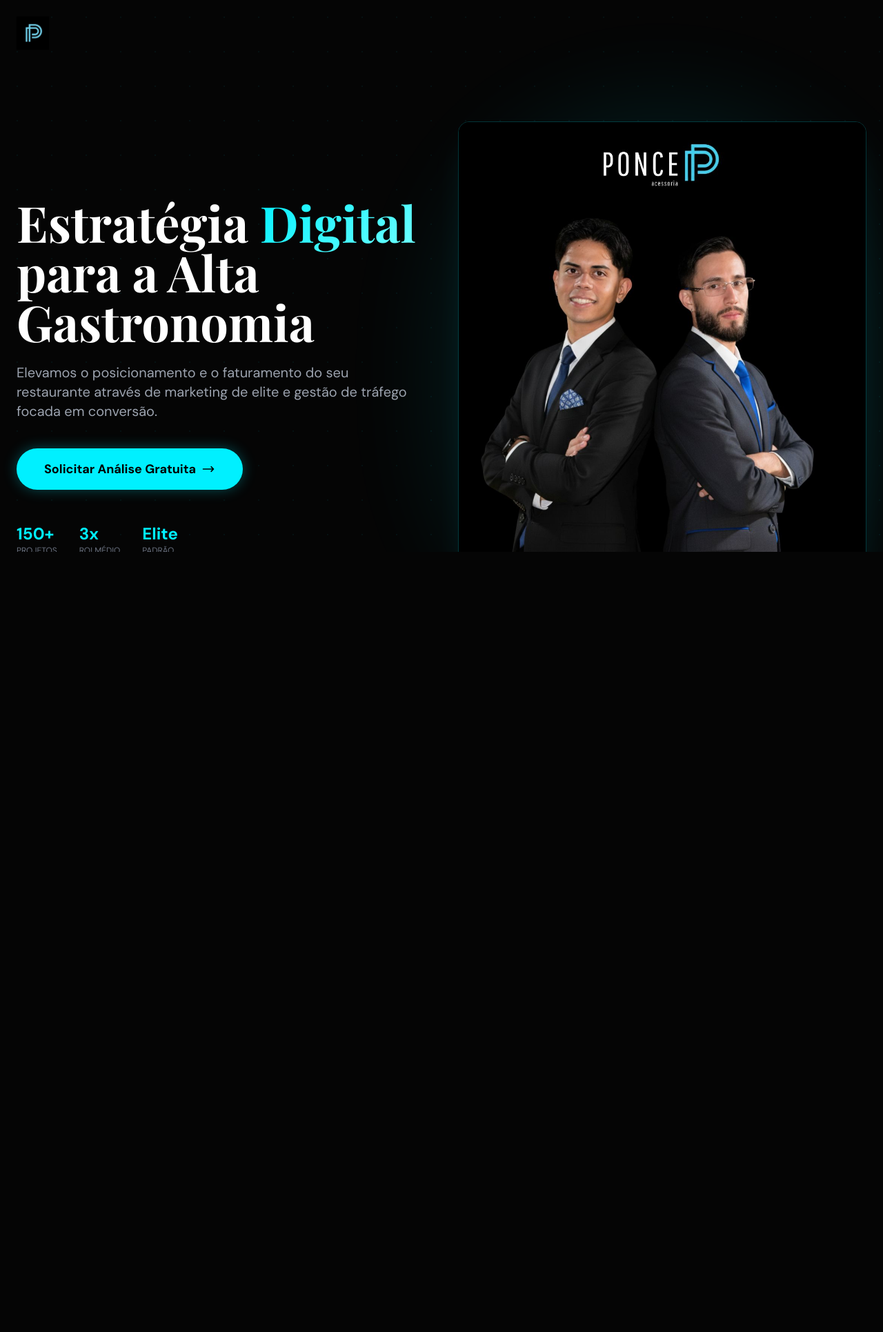
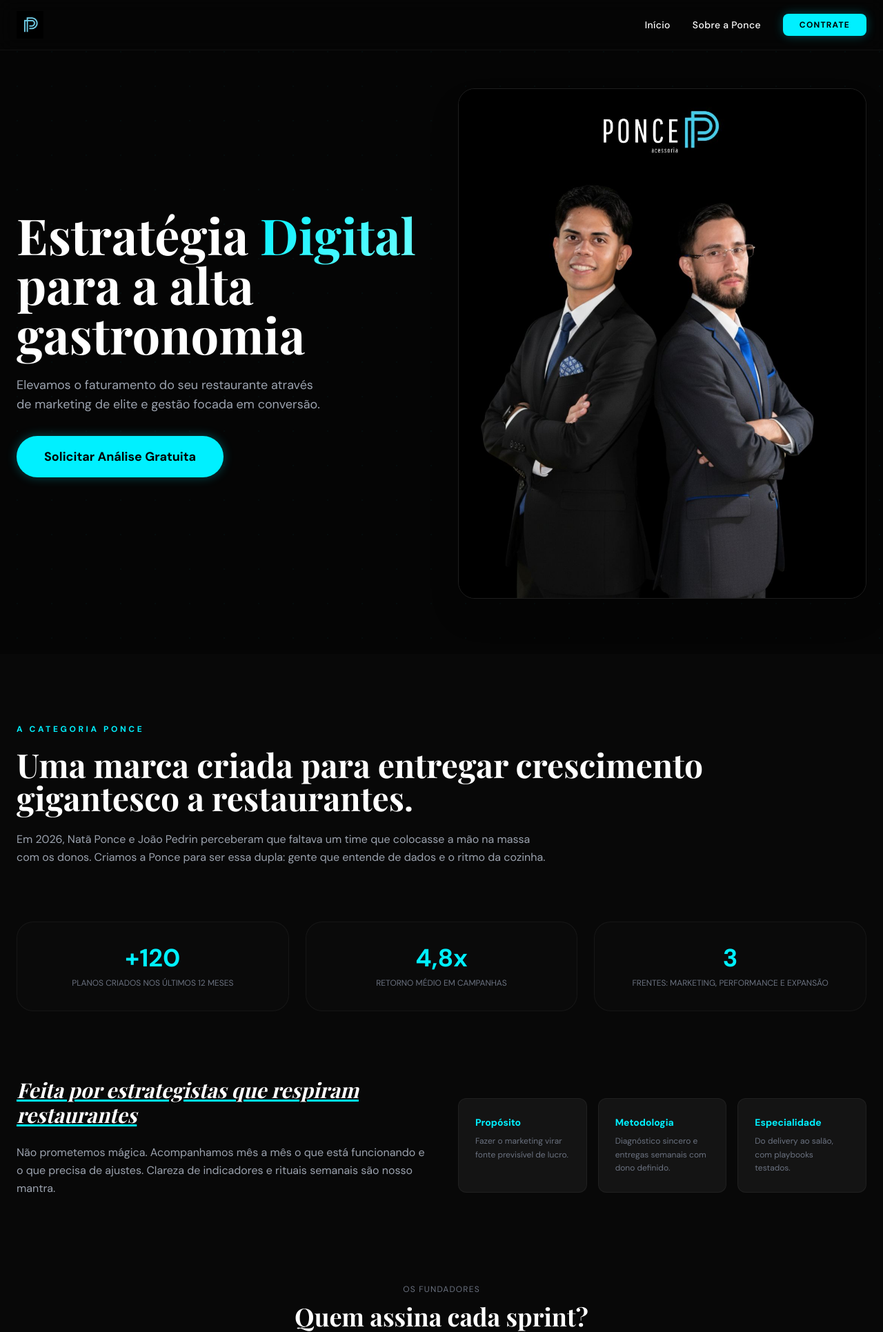
Before and after one commit to epessoaljp-hub/acessoriaponce.github.io, a plain HTML site: page index.html in a window 1280 px wide. Shown: the top 1931 px of the page at 69% size. Before the commit the page ends 800 px from the top, so only its background shows below. Drawn offline with nearby package versions, Linux system fonts and the light colour scheme.

Commit message:
Update index.html

```diff
--- a/index.html
+++ b/index.html
@@ -1,5 +1,5 @@
 <!doctype html>
-<html lang="pt-BR" class="h-full">
+<html lang="pt-BR" class="scroll-smooth h-full">
  <head>
   <meta charset="UTF-8">
   <meta name="viewport" content="width=device-width, initial-scale=1.0">
@@ -9,83 +9,128 @@
   <link rel="preconnect" href="https://fonts.gstatic.com" crossorigin>
   <link href="https://fonts.googleapis.com/css2?family=Playfair+Display:wght@600;700&family=DM+Sans:wght@400;500;600;700&display=swap" rel="stylesheet">
   <style>
-    :root {
-      --color-bg: #050505;
-      --color-surface: #111111;
-      --color-primary: #00F0FF;
-    }
+    :root { --color-bg: #050505; --color-surface: #111111; --color-primary: #00F0FF; }
+    body { background-color: var(--color-bg); color: white; font-family: 'DM Sans', sans-serif; }
     .font-display { font-family: 'Playfair Display', serif; }
-    .font-body { font-family: 'DM Sans', sans-serif; }
-    .gradient-cyan {
-      background: linear-gradient(135deg, #00F0FF 0%, #70FFFF 100%);
-      -webkit-background-clip: text;
-      -webkit-text-fill-color: transparent;
-    }
-    .btn-cyan {
-      background: #00F0FF;
-      transition: all 0.3s ease;
-      box-shadow: 0 0 20px rgba(0, 240, 255, 0.3);
-    }
-    .btn-cyan:hover {
-      transform: translateY(-2px);
-      box-shadow: 0 0 35px rgba(0, 240, 255, 0.6);
-    }
-    .pattern-bg {
-      background-image: radial-gradient(rgba(0, 240, 255, 0.05) 1px, transparent 1px);
-      background-size: 50px 50px;
-    }
-    @keyframes fadeInUp {
-      from { opacity: 0; transform: translateY(30px); }
-      to { opacity: 1; transform: translateY(0); }
-    }
-    .animate-in { animation: fadeInUp 0.8s ease-out forwards; }
+    .gradient-cyan { background: linear-gradient(135deg, #00F0FF 0%, #70FFFF 100%); -webkit-background-clip: text; -webkit-text-fill-color: transparent; }
+    .btn-cyan { background: #00F0FF; transition: all 0.3s ease; box-shadow: 0 0 15px rgba(0, 240, 255, 0.3); color: black; font-weight: bold; }
+    .btn-cyan:hover { transform: translateY(-2px); box-shadow: 0 0 30px rgba(0, 240, 255, 0.6); }
+    .card-dark { background: #0a0a0a; border: 1px solid rgba(255,255,255,0.05); border-radius: 1.5rem; padding: 2rem; transition: 0.3s; }
+    .card-dark:hover { border-color: var(--color-primary); }
+    .pattern-bg { background-image: radial-gradient(rgba(0, 240, 255, 0.03) 1px, transparent 1px); background-size: 50px 50px; }
   </style>
  </head>
- <body class="h-full font-body bg-[#050505] text-white">
-  <div class="w-full h-full overflow-auto pattern-bg">
+ <body class="pattern-bg">
 
-   <nav class="p-6 max-w-7xl mx-auto relative z-20">
-      <img src="logo.png" alt="PONCE Assessoria" class="h-12 w-auto object-contain">
+  <nav class="fixed top-0 w-full z-50 bg-[#050505]/80 backdrop-blur-md border-b border-white/5 px-6 py-4">
+    <div class="max-w-7xl mx-auto flex justify-between items-center">
+      <img src="logo.png" alt="PONCE" class="h-10 w-auto">
+      <div class="hidden md:flex gap-8 items-center text-sm font-medium tracking-wide">
+        <a href="#" class="hover:text-[#00F0FF] transition">Início</a>
+        <a href="#sobre" class="hover:text-[#00F0FF] transition">Sobre a Ponce</a>
+        <a href="#contrate" class="btn-cyan px-6 py-2 rounded-lg text-xs uppercase tracking-widest">Contrate</a>
+      </div>
+    </div>
   </nav>
 
-   <header class="relative max-w-7xl mx-auto px-6 py-12 lg:py-20 flex flex-col lg:flex-row items-center gap-12">
-    <div class="lg:w-1/2 z-10 text-center lg:text-left">
-     <h1 class="font-display text-5xl md:text-6xl lg:text-7xl font-bold mb-6 animate-in leading-tight">
-      Estratégia <span class="gradient-cyan">Digital</span><br>para a Alta Gastronomia
+  <header class="pt-32 pb-20 px-6 max-w-7xl mx-auto flex flex-col lg:flex-row items-center gap-12">
+    <div class="lg:w-1/2 text-center lg:text-left">
+      <h1 class="font-display text-5xl lg:text-7xl font-bold leading-tight mb-6">
+        Estratégia <span class="gradient-cyan">Digital</span> para a alta gastronomia
       </h1>
-     <p class="text-lg md:text-xl mb-10 text-gray-400 animate-in delay-100">
-      Elevamos o posicionamento e o faturamento do seu restaurante através de marketing de elite e gestão de tráfego focada em conversão.
-     </p>
-     <a href="#formulario" class="btn-cyan inline-flex items-center gap-2 px-10 py-4 rounded-full font-bold text-black text-lg animate-in delay-200">
-      Solicitar Análise Gratuita
-      <svg class="w-5 h-5" fill="none" stroke="currentColor" viewBox="0 0 24 24"><path stroke-linecap="round" stroke-linejoin="round" stroke-width="2" d="M17 8l4 4m0 0l-4 4m4-4H3"/></svg>
-     </a>
+      <p class="text-gray-400 text-lg lg:max-w-md mb-8">Elevamos o faturamento do seu restaurante através de marketing de elite e gestão focada em conversão.</p>
+      <a href="#contrate" class="btn-cyan inline-block px-10 py-4 rounded-full text-lg">Solicitar Análise Gratuita</a>
+    </div>
+    <div class="lg:w-1/2 relative">
+      <img src="ceos.jpg" alt="CEOs" class="rounded-3xl border border-white/10 shadow-2xl">
+    </div>
+  </header>
 
-     <div class="flex justify-center lg:justify-start gap-8 mt-12 opacity-80 animate-in delay-300">
-        <div><div class="text-2xl font-bold text-[#00F0FF]">150+</div><div class="text-xs uppercase text-gray-500">Projetos</div></div>
-        <div><div class="text-2xl font-bold text-[#00F0FF]">3x</div><div class="text-xs uppercase text-gray-500">ROI Médio</div></div>
-        <div><div class="text-2xl font-bold text-[#00F0FF]">Elite</div><div class="text-xs uppercase text-gray-500">Padrão</div></div>
+  <section id="sobre" class="py-24 px-6 bg-[#080808]">
+    <div class="max-w-7xl mx-auto">
+      <div class="mb-20">
+        <span class="text-[#00F0FF] text-xs font-bold tracking-[0.3em] uppercase">A Categoria Ponce</span>
+        <h2 class="font-display text-4xl lg:text-5xl font-bold mt-4 mb-6">Uma marca criada para entregar crescimento gigantesco a restaurantes.</h2>
+        <p class="text-gray-400 max-w-3xl leading-relaxed">Em 2026, Natã Ponce e João Pedrin perceberam que faltava um time que colocasse a mão na massa com os donos. Criamos a Ponce para ser essa dupla: gente que entende de dados e o ritmo da cozinha.</p>
+      </div>
+
+      <div class="grid md:grid-cols-3 gap-6 mb-24">
+        <div class="card-dark text-center"><div class="text-4xl font-bold text-[#00F0FF]">+120</div><p class="text-xs text-gray-500 mt-2 uppercase">Planos criados nos últimos 12 meses</p></div>
+        <div class="card-dark text-center"><div class="text-4xl font-bold text-[#00F0FF]">4,8x</div><p class="text-xs text-gray-500 mt-2 uppercase">Retorno médio em campanhas</p></div>
+        <div class="card-dark text-center"><div class="text-4xl font-bold text-[#00F0FF]">3</div><p class="text-xs text-gray-500 mt-2 uppercase">Frentes: Marketing, Performance e Expansão</p></div>
+      </div>
+
+      <div class="grid lg:grid-cols-2 gap-12 items-center mb-24">
+        <div>
+          <h3 class="font-display text-3xl font-bold mb-6 italic underline decoration-[#00F0FF]">Feita por estrategistas que respiram restaurantes</h3>
+          <p class="text-gray-400 mb-6 leading-relaxed">Não prometemos mágica. Acompanhamos mês a mês o que está funcionando e o que precisa de ajustes. Clareza de indicadores e rituais semanais são nosso mantra.</p>
+        </div>
+        <div class="grid grid-cols-1 md:grid-cols-3 gap-4 text-sm">
+          <div class="bg-white/5 p-6 rounded-xl border border-white/5"><h4 class="text-[#00F0FF] font-bold mb-2">Propósito</h4><p class="text-xs text-gray-500 leading-relaxed">Fazer o marketing virar fonte previsível de lucro.</p></div>
+          <div class="bg-white/5 p-6 rounded-xl border border-white/5"><h4 class="text-[#00F0FF] font-bold mb-2">Metodologia</h4><p class="text-xs text-gray-500 leading-relaxed">Diagnóstico sincero e entregas semanais com dono definido.</p></div>
+          <div class="bg-white/5 p-6 rounded-xl border border-white/5"><h4 class="text-[#00F0FF] font-bold mb-2">Especialidade</h4><p class="text-xs text-gray-500 leading-relaxed">Do delivery ao salão, com playbooks testados.</p></div>
         </div>
       </div>
 
-    <div class="lg:w-1/2 relative animate-in">
-        <div class="absolute -inset-4 bg-[#00F0FF] blur-[80px] opacity-10 rounded-full"></div>
-        <img src="ceos.jpg" alt="CEOs PONCE Assessoria" class="relative rounded-2xl w-full h-auto object-cover border border-[#00F0FF]/20 shadow-2xl shadow-[#00F0FF]/10">
+      <div class="text-center mb-12">
+        <span class="text-gray-500 text-xs uppercase tracking-widest">Os Fundadores</span>
+        <h3 class="font-display text-4xl font-bold mt-2">Quem assina cada sprint?</h3>
       </div>
-   </header>
+      <div class="grid md:grid-cols-2 gap-8 max-w-4xl mx-auto">
+        <div class="card-dark">
+          <img src="nata.jpg" alt="Natã Ponce" class="w-full h-64 object-cover rounded-xl mb-6 grayscale">
+          <h4 class="text-xl font-bold">Natã Ponce</h4>
+          <span class="text-[#00F0FF] text-xs uppercase block mb-4">Chief Growth Officer</span>
+          <p class="text-gray-500 text-sm leading-relaxed">Fã declarado de métricas e criatividade trabalhando juntas. Conduz mídia paga e expansão geográfica.</p>
+        </div>
+        <div class="card-dark">
+          <img src="joao.jpg" alt="João Pedrin" class="w-full h-64 object-cover rounded-xl mb-6 grayscale">
+          <h4 class="text-xl font-bold">João Ponce</h4>
+          <span class="text-[#00F0FF] text-xs uppercase block mb-4">Chief Strategy Officer</span>
+          <p class="text-gray-500 text-sm leading-relaxed">Estratégia é sua praia. Traduz dados em decisões simples e garante que cada parceiro tenha rituais alinhados.</p>
+        </div>
+      </div>
+    </div>
+  </section>
 
-   <section id="formulario" class="py-24 px-6 bg-black">
-    <div class="max-w-xl mx-auto">
-     <div class="text-center mb-12">
-      <h2 class="font-display text-4xl mb-4 italic">Inicie sua <span class="text-[#00F0FF]">Expansão</span></h2>
-      <p class="text-gray-500">Preencha os dados e receba uma análise estratégica.</p>
+  <section class="py-24 px-6">
+    <div class="max-w-7xl mx-auto">
+      <h2 class="font-display text-4xl font-bold text-center mb-16">Sete frentes que atacamos assim que o projeto começa.</h2>
+      <div class="grid md:grid-cols-3 lg:grid-cols-4 gap-4">
+        <div class="bg-white/5 p-6 rounded-2xl text-xs text-gray-400">Mais pedidos chegando no delivery todo dia, sem depender só dos apps.</div>
+        <div class="bg-white/5 p-6 rounded-2xl text-xs text-gray-400">Plano claro para reduzir taxas das plataformas e trazer clientes para canais próprios.</div>
+        <div class="bg-white/5 p-6 rounded-2xl text-xs text-gray-400">Campanhas e rotinas que mantêm o salão cheio, inclusive em dias frios.</div>
+        <div class="bg-white/5 p-6 rounded-2xl text-xs text-gray-400">Relatórios simples para enxergar faturamento, CAC e ticket em tempo real.</div>
+        <div class="bg-white/5 p-6 rounded-2xl text-xs text-gray-400">KPIs traduzidos para o time entender onde precisa ajustar primeiro.</div>
+        <div class="bg-white/5 p-6 rounded-2xl text-xs text-gray-400">Sequência de testes para acelerar crescimento e abrir novas unidades com segurança.</div>
+        <div class="bg-white/5 p-6 rounded-2xl text-xs text-gray-400 col-span-full md:col-span-1">Posicionamento e branding para virar referência na sua cidade.</div>
       </div>
+    </div>
+  </section>
 
-     <form id="contact-form" class="space-y-4 bg-[#111] p-8 rounded-3xl border border-[#00F0FF]/20">
-      <input type="text" id="empresa" placeholder="Nome da Empresa" required class="w-full px-5 py-4 rounded-xl bg-black border border-gray-800 focus:border-[#00F0FF] text-white outline-none">
-
-      <select id="segmento" required class="w-full px-5 py-4 rounded-xl bg-black border border-gray-800 focus:border-[#00F0FF] text-gray-400 outline-none cursor-pointer">
-        <option value="" disabled selected>Qual o segmento?</option>
+  <section id="contrate" class="py-24 px-6 bg-black relative">
+    <div class="max-w-6xl mx-auto flex flex-col lg:flex-row gap-16">
+      <div class="lg:w-1/2">
+        <h2 class="font-display text-4xl font-bold mb-8">Conte o momento do seu restaurante e nossa <span class="text-[#00F0FF]">EQUIPE</span> retorna com um plano honesto.</h2>
+        <div class="space-y-10">
+          <div class="flex gap-4">
+            <div class="bg-[#00F0FF]/10 w-12 h-12 rounded-lg flex items-center justify-center text-[#00F0FF] font-bold">1</div>
+            <div><h4 class="font-bold">Compartilhe seus dados em 2 minutos</h4><p class="text-sm text-gray-500">Entender quem é você é o primeiro passo para uma conversa séria.</p></div>
+          </div>
+          <div class="flex gap-4">
+            <div class="bg-[#00F0FF]/10 w-12 h-12 rounded-lg flex items-center justify-center text-[#00F0FF] font-bold">2</div>
+            <div><h4 class="font-bold">Receba uma ligação real do time</h4><p class="text-sm text-gray-500">Em até 8 horas alguém da Ponce liga para sugerir qual sprint faz sentido.</p></div>
+          </div>
+        </div>
+      </div>
+      <div class="lg:w-1/2">
+        <form id="contact-form" class="bg-[#111] p-8 rounded-3xl border border-white/5 space-y-4">
+          <input type="text" id="nome" placeholder="Seu nome completo" required class="w-full px-5 py-4 rounded-xl bg-black border border-gray-800 focus:border-[#00F0FF] outline-none">
+          <input type="email" id="email" placeholder="E-mail profissional" required class="w-full px-5 py-4 rounded-xl bg-black border border-gray-800 focus:border-[#00F0FF] outline-none">
+          <input type="tel" id="telefone" placeholder="Seu WhatsApp com DDD" required class="w-full px-5 py-4 rounded-xl bg-black border border-gray-800 focus:border-[#00F0FF] outline-none">
+          <input type="text" id="empresa" placeholder="Nome do restaurante ou rede" required class="w-full px-5 py-4 rounded-xl bg-black border border-gray-800 focus:border-[#00F0FF] outline-none">
+          <select id="segmento" required class="w-full px-5 py-4 rounded-xl bg-black border border-gray-800 focus:border-[#00F0FF] text-gray-400 outline-none">
+            <option value="" disabled selected>Qual seu segmento?</option>
             <option value="Restaurante">Restaurante</option>
             <option value="Pizzaria">Pizzaria</option>
             <option value="Hamburgueria">Hamburgueria</option>
@@ -93,39 +138,27 @@
             <option value="Cafeteria">Cafeteria</option>
             <option value="Outros">Outros</option>
           </select>
-
-      <input type="email" id="email" placeholder="E-mail Profissional" required class="w-full px-5 py-4 rounded-xl bg-black border border-gray-800 focus:border-[#00F0FF] text-white outline-none">
-      <input type="tel" id="telefone" placeholder="WhatsApp com DDD" required class="w-full px-5 py-4 rounded-xl bg-black border border-gray-800 focus:border-[#00F0FF] text-white outline-none">
-
           <select id="faturamento" required class="w-full px-5 py-4 rounded-xl bg-black border border-gray-800 focus:border-[#00F0FF] text-gray-400 outline-none">
-       <option value="" disabled selected>Faturamento Mensal</option>
+            <option value="" disabled selected>Qual seu faturamento mensal?</option>
             <option value="Até 30k">Até R$ 30.000</option>
             <option value="30k a 100k">R$ 30.000 a R$ 100.000</option>
             <option value="Acima de 100k">Acima de R$ 100.000</option>
           </select>
-
-      <button type="submit" class="btn-cyan w-full py-5 rounded-xl font-bold text-black uppercase tracking-widest text-sm mt-4">
-       Falar com Consultor no WhatsApp
-      </button>
+          <button type="submit" class="btn-cyan w-full py-5 rounded-xl uppercase tracking-widest text-sm">Enviar</button>
         </form>
+      </div>
     </div>
   </section>
 
-   <footer class="py-12 text-center border-t border-gray-900">
-    <img src="logo.png" alt="PONCE" class="h-8 mx-auto mb-4 opacity-50">
-    <p class="text-gray-600 text-xs tracking-widest uppercase">© 2026 PONCE ASSESSORIA - Marketing Gastronômico</p>
+  <footer class="py-12 px-6 border-t border-white/5 text-center">
+    <img src="logo.png" alt="Logo" class="h-8 mx-auto mb-4 opacity-50">
+    <p class="text-gray-600 text-[10px] tracking-[0.2em] uppercase">2026 © Assessoria Ponce. Todos os direitos reservados.</p>
   </footer>
-  </div>
 
   <script>
-    document.getElementById('telefone').addEventListener('input', function (e) {
-      let x = e.target.value.replace(/\D/g, '').match(/(\d{0,2})(\d{0,5})(\d{0,4})/);
-      e.target.value = !x[2] ? x[1] : '(' + x[1] + ') ' + x[2] + (x[3] ? '-' + x[3] : '');
-    });
-
     document.getElementById('contact-form').addEventListener('submit', function(e) {
       e.preventDefault();
-      const msg = `🚀 *NOVO LEAD PONCE*\n\n*Empresa:* ${document.getElementById('empresa').value}\n*Segmento:* ${document.getElementById('segmento').value}\n*WhatsApp:* ${document.getElementById('telefone').value}\n*Faturamento:* ${document.getElementById('faturamento').value}`;
+      const msg = `🚀 *NOVA SOLICITAÇÃO PONCE*\n\n*Nome:* ${document.getElementById('nome').value}\n*Empresa:* ${document.getElementById('empresa').value}\n*Segmento:* ${document.getElementById('segmento').value}\n*Faturamento:* ${document.getElementById('faturamento').value}`;
       window.open(`https://wa.me/5561995801020?text=${encodeURIComponent(msg)}`, '_blank');
     });
   </script>
```
Lines whose indentation alone changed are shown as unchanged.
